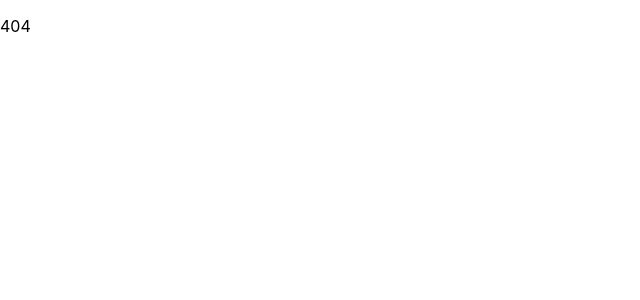
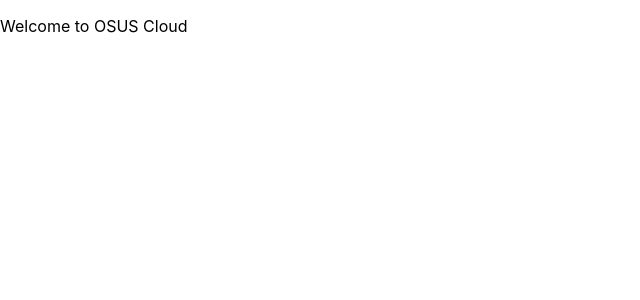
Before and after one commit to mahdidarzi/react_boilerplate_dashboard_20233003, a React (Create React App) app: page / in a window 1280 px wide. Shown: the top 300 px of the page, without its empty margins (0-640 px from the left). Built offline with nearby package versions, Linux system fonts and the light colour scheme.

Commit message:
chore: useAppLanguage has been cleaned

```diff
--- a/src/core/customHooks/useAppLanguage.ts
+++ b/src/core/customHooks/useAppLanguage.ts
@@ -1,14 +1,12 @@
 import { useEffect } from 'react';
+import { ReactIntlErrorCode } from 'react-intl';
+
 import { ArabicKeys } from '../locales/ar';
 import { EnglishKeys } from '../locales/en';
-import { ReactIntlErrorCode } from 'react-intl';
-// import { changeLanguage } from 'shared/layout/dashboard/redux/actions/mainAction';
-// import { useAppDispatch, useAppSelector } from 'core/store/hooks';
+
 
 export const useAppLanguage = () => {
-  // const dispatch = useAppDispatch();
   const currentLanguage = 'en';
-  // const currentLanguage = useAppSelector((state) => state.main.currentLanguage);
 
   const messages: any = {
     en: EnglishKeys, // English translations
@@ -23,7 +21,7 @@
   };
 
   useEffect(() => {
-    if (currentLanguage === 'en') {
+    if (currentLanguage === 'ar') {
       document.body.classList.remove('ltr');
       document.body.classList.add('rtl');
       document.body.dir = 'rtl';
@@ -39,7 +37,7 @@
     if (!currentLanguageLocal) {
       localStorage.setItem('currentLanguage', 'en');
     }
-    // dispatch(changeLanguage(currentLanguageLocal));
+
   }
 
   return {
--- a/src/providers/app.tsx
+++ b/src/providers/app.tsx
@@ -1,17 +1,28 @@
 import * as React from 'react';
 import { BrowserRouter as Router } from 'react-router-dom';
 import { IntlProvider } from 'react-intl';
+
+import { useAppLanguage } from '../core/customHooks/useAppLanguage';
 
 type AppProviderProps = {
   children: React.ReactNode;
 };
 
 export const AppProvider = ({ children }: AppProviderProps) => {
+  const { currentLanguage, translations, onTranslationError } = useAppLanguage();
+
+
+
   return (
     <React.Suspense
       fallback={<div className="flex items-center justify-center w-screen h-screen">{/* <Spinner size="xl" /> */}</div>}
     >
-      <IntlProvider locale="en" defaultLocale="en">
+      <IntlProvider
+        messages={translations}
+        locale={currentLanguage}
+        defaultLocale={currentLanguage}
+        onError={onTranslationError}
+      >
       <Router>{children}</Router>
       </IntlProvider>
     </React.Suspense>
--- a/src/routes/index.tsx
+++ b/src/routes/index.tsx
@@ -1,4 +1,5 @@
 import { useRoutes } from 'react-router-dom';
+import { FormattedMessage } from 'react-intl';
 
 import { protectedRoutes } from './protected';
 import { publicRoutes } from './public';
@@ -10,8 +11,8 @@
     {
       path: '/*',
       element: (
-        <p >
-          404
+        <p>
+          <FormattedMessage id="login.welcome.message" />
         </p>
       ),
     },
```
